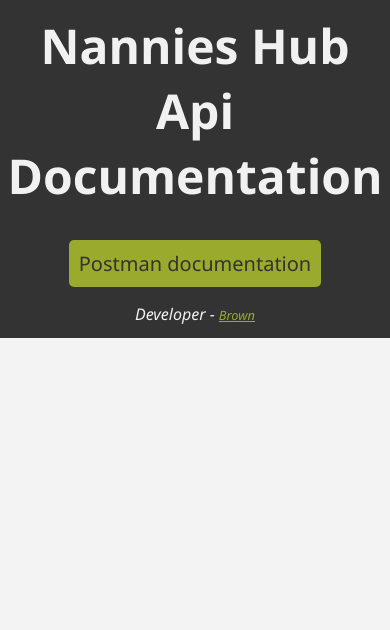
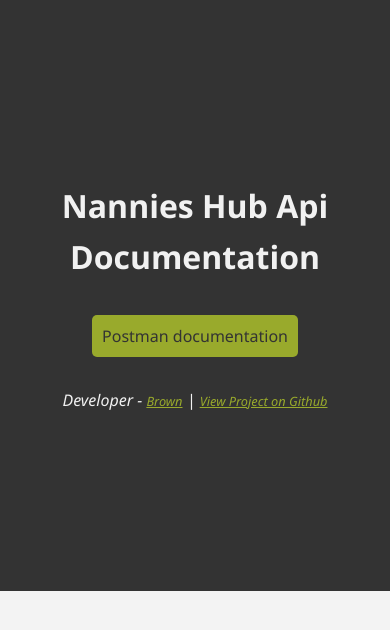
Before and after one commit to Godwin254/nannys-hub-api, a website: page app/views/docs.html in a window 390 px wide. Drawn offline with Linux system fonts and the light colour scheme.

Commit message:
add media query for api page layout

```diff
--- a/app/controllers/auth.controller.js
+++ b/app/controllers/auth.controller.js
@@ -8,7 +8,7 @@
 //register new admin
 exports.signup = async (req, res) => {
 
-     console.log(User);
+     //console.log(User);
 
      try{
           const user = await User.create({
--- a/app/views/docs.html
+++ b/app/views/docs.html
@@ -43,7 +43,7 @@
             padding: 10px;
             background-color: rgb(153, 170, 44);
             border-radius: 5px;
-            margin-bottom: 1rem;
+            margin-bottom: 2rem;
       }
 
       .banner >a:hover{
@@ -61,13 +61,29 @@
             color: rgb(153, 170, 44);
       }
 
+      @media screen and (max-width: 475px){
+
+            .banner{
+                  height: 70vh;
+            }
+            .banner h1{
+                  font-size: 2rem;
+                  margin-bottom: 2rem;
+                  line-height: 1.6;
+            }
+
+            .banner >a{
+                  font-size: 1rem;
+            }
+      }
+
 </style>
 <body>
       <div class="banner">
 
             <h1>Nannies Hub Api Documentation</h1>
             <a href="https://documenter.getpostman.com/view/14678284/VV4s1Kao" target="_blank">Postman documentation</a>
-            <span>Developer - <a href="https://github.com/Godwin254">Brown</a></span>
+            <span>Developer - <a href="https://github.com/Godwin254">Brown</a> | <a href="https://github.com/Godwin254">View Project on Github</a></span>
       </div>
 
 </body>
```
